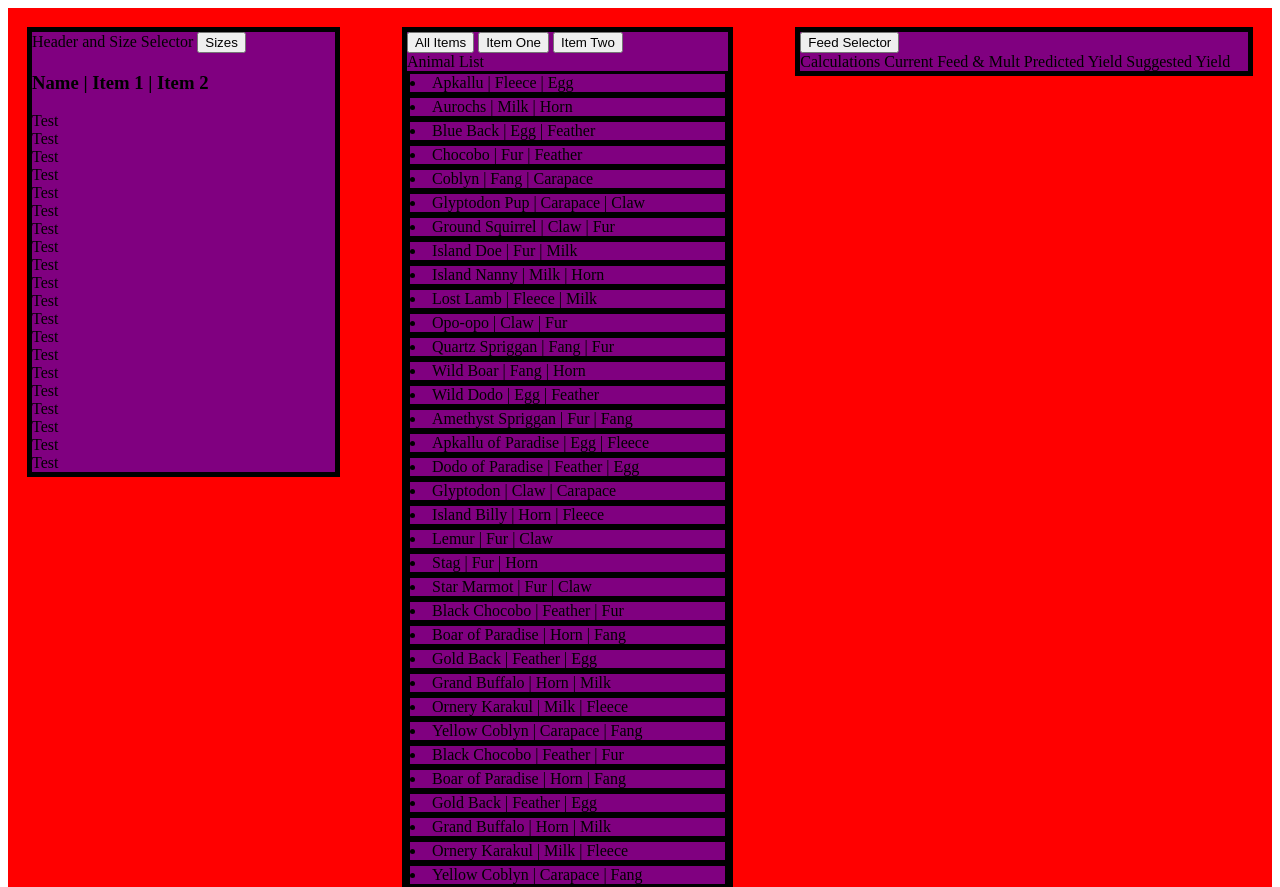
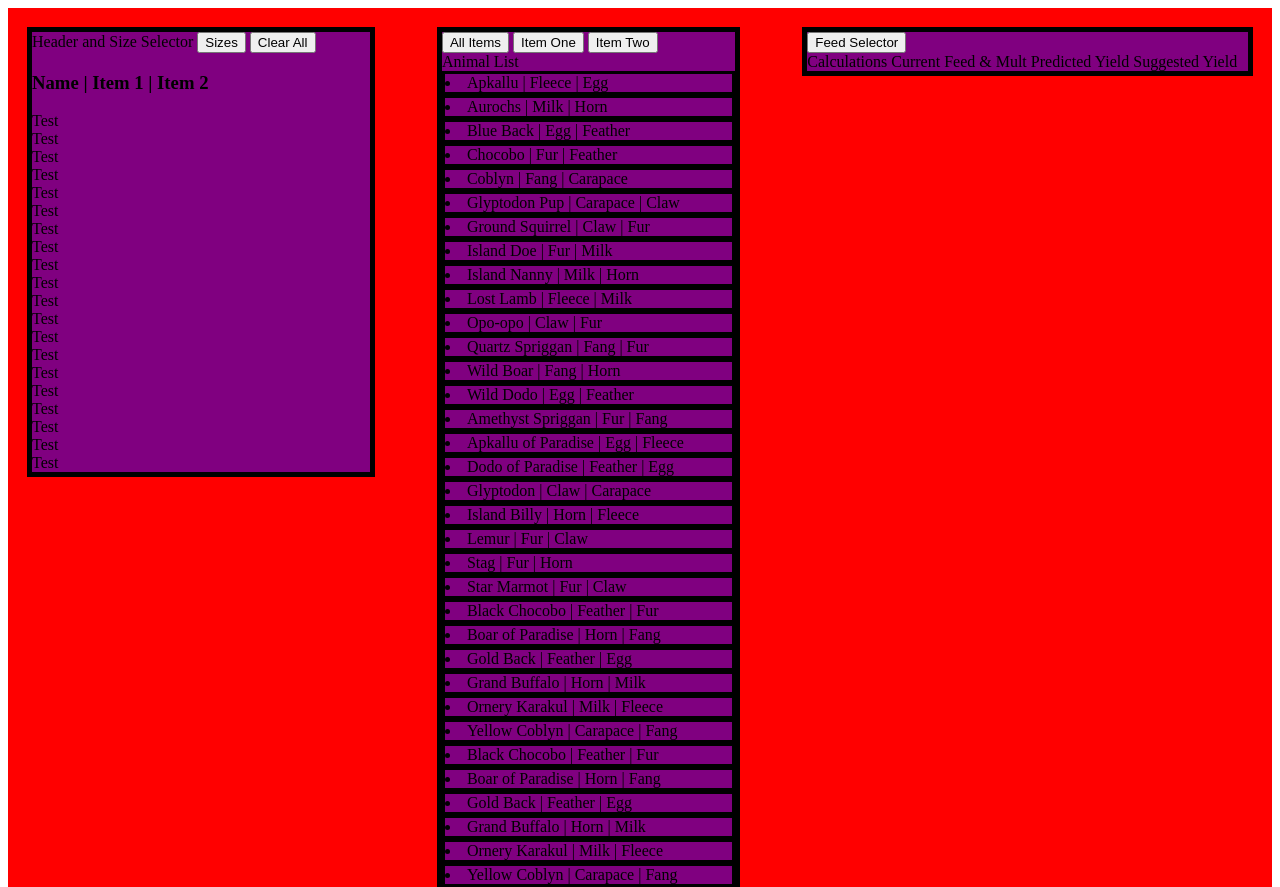
Before and after one commit to ErinLFalcone/website, a Django app: page /ffxiv/ in a window 1280 px wide. Shown: the top 887 px of the page. Run offline with Django 5.2, Linux system fonts and the light colour scheme; data comes from the database, SQL or seed files in the repository.

Commit message:
Clear buttons and bug fixes

```diff
--- a/websiteproject/ffxiv_tools/static/ffxiv_tools/js/dragdrop.js
+++ b/websiteproject/ffxiv_tools/static/ffxiv_tools/js/dragdrop.js
@@ -1,14 +1,17 @@
 const dragItems = document.querySelectorAll(".animal");
-
 var currentDragEl = null;
+var isDragging = false;
 
 // Function and loop below to add dragstart listener to initial
 // draggable items
 function addDragstart(item) {
     item.addEventListener("dragstart", (e) => {
+        isDragging = true;
         currentDragEl = e.currentTarget;
-        e.dataTransfer.setData("text/html", e.target.outerHTML);
-        e.dataTransfer.effectAllowed = "move";
+        const dataToDrag = e.target;
+        dataToDrag.classList.remove("drag-animal");
+        e.dataTransfer.setData("text/html", dataToDrag.outerHTML);
+        e.dataTransfer.effectAllowed = "copyMove";
     });
 };
 
@@ -35,7 +38,6 @@ function dropEvent(e) {
         e.currentTarget.innerHTML = dropHTML;
         e.currentTarget.classList.add("has-drop");
         addDragstart(e.currentTarget);
-
         if (currentDragEl.classList.contains("has-drop")) {
             while (currentDragEl.firstChild) {
                 currentDragEl.removeChild(currentDragEl.firstChild);
@@ -45,14 +47,17 @@ function dropEvent(e) {
         };
 
     } else {
-        currentDragEl.innerHTML = e.currentTarget.innerHTML;
+        if (currentDragEl.classList.contains("has-drop")) {
+            currentDragEl.innerHTML = e.currentTarget.innerHTML;
+        };
         e.currentTarget.innerHTML = dropHTML;
     };
+    isDragging = false;
 };
 
 // Adds initial drop listeners
 function dropCheck(e) {
-    if (e.dataTransfer.types.includes("text/html")) {
+    if (isDragging) {
         e.preventDefault();
     };
 };
@@ -79,3 +84,14 @@ animalList.addEventListener("click", (e) => {
         addDragstart(firstEmptySlot);
     };
 });
+
+// Clears filled slots, excludes slots with class passed as attribute
+function clearSlots(clearClass) {
+    const noneDisplaySlots = document.querySelectorAll("div.animal-slot.has-drop");
+    noneDisplaySlots.forEach((item) => {
+        if (!item.classList.contains(`${clearClass}`)) {
+            item.classList.remove("has-drop");
+            item.innerHTML = "cleared";
+        };
+    });
+};
--- a/websiteproject/ffxiv_tools/static/ffxiv_tools/js/dropdown.js
+++ b/websiteproject/ffxiv_tools/static/ffxiv_tools/js/dropdown.js
@@ -18,13 +18,13 @@ document.addEventListener('click', function(e) {
     if (dropDownClasses.includes(e.target.id.slice(0,-7))) {
         dropMenuToggle(`${e.target.id.slice(0,-7)}`);
         dropMenuClose(`${e.target.id.slice(0,-7)}`);
-    // Hides dropdown menus when clicked outside of
+    // Hides dropdown menus when clicked outside
     } else if (!e.target.classList.contains("drop-choice")) {
         dropMenuClose("dummy-class");
     };
 }, false);
 
-// Hides all options of base class, unhides based on dropdown selection
+// Hides all options of drop menu by class, then unhides dropdown selection
 function dropSelectFunction(dropMenuClass, dropSelectionClass) {
     var selectHideList = document.querySelectorAll(`.${dropMenuClass}`);
     selectHideList.forEach((item) => {
--- a/websiteproject/ffxiv_tools/templates/ffxiv_tools/pasture.html
+++ b/websiteproject/ffxiv_tools/templates/ffxiv_tools/pasture.html
@@ -15,11 +15,12 @@
                 <div class="dropdown">
                     <button class="drop-button" id="size-drop-button">Sizes</button>
                     <div class="drop-container" id="size-drop">
-                        <button onclick="dropSelectFunction('animal-slot', '.small')" class="drop-choice">Small</button>
-                        <button onclick="dropSelectFunction('animal-slot', '.medium')" class="drop-choice">Medium</button>
+                        <button onclick="dropSelectFunction('animal-slot', '.small'); clearSlots('small')" class="drop-choice">Small</button>
+                        <button onclick="dropSelectFunction('animal-slot', '.medium'); clearSlots('medium')" class="drop-choice">Medium</button>
                         <button onclick="dropSelectFunction('animal-slot', '.large')" class="drop-choice">Large</button>
                     </div>
                 </div>
+                <button onclick="clearSlots('all-slots')">Clear All</button>
             </div>
             <div>
                 <h3>Name | Item 1 | Item 2</h3>
@@ -45,27 +46,27 @@
                 <div class="dropdown">
                     <button class="drop-button" id="item-all-drop-button">All Items</button>
                     <div class="drop-container" id="item-all-drop">
-                        <button onclick="dropSelectFunction('animal', '.animal')" class="drop-choice" id="animal-show-all">Show All</button>
+                        <button onclick="dropSelectFunction('drag-animal', '.drag-animal')" class="drop-choice" id="animal-show-all">Show All</button>
                         {% for item in item_list %}
-                            <button onclick="dropSelectFunction('animal', '.{{ item.item_name }}1, .{{ item.item_name }}2')" class="drop-choice" id="{{ item.item_name }}-all">{{ item.item_name }}</button>
+                            <button onclick="dropSelectFunction('drag-animal', '.{{ item.item_name }}1, .{{ item.item_name }}2')" class="drop-choice" id="{{ item.item_name }}-all">{{ item.item_name }}</button>
                         {% endfor %}
                     </div>
                 </div>
                 <div class="dropdown">
                     <button class="drop-button" id="item1-drop-button">Item One</button>
                     <div class="drop-container" id="item1-drop">
-                        <button onclick="dropSelectFunction('animal', '.animal')" class="drop-choice" id="animal-show-one">Show All</button>
+                        <button onclick="dropSelectFunction('drag-animal', '.drag-animal')" class="drop-choice" id="animal-show-one">Show All</button>
                         {% for item in item_list %}
-                            <button onclick="dropSelectFunction('animal', '.{{ item.item_name }}1')" class="drop-choice" id="{{ item.item_name }}-one">{{ item.item_name }}</button>
+                            <button onclick="dropSelectFunction('drag-animal', '.{{ item.item_name }}1')" class="drop-choice" id="{{ item.item_name }}-one">{{ item.item_name }}</button>
                         {% endfor %}
                     </div>
                 </div>
                 <div class="dropdown">
                     <button class="drop-button" id="item2-drop-button">Item Two</button>
                     <div class="drop-container" id="item2-drop">
-                        <button onclick="dropSelectFunction('animal', '.animal')" class="drop-choice" id="animal-show-two">Show All</button>
+                        <button onclick="dropSelectFunction('drag-animal', '.drag-animal')" class="drop-choice" id="animal-show-two">Show All</button>
                         {% for item in item_list %}
-                            <button onclick="dropSelectFunction('animal', '.{{ item.item_name }}2')" class="drop-choice" id="{{ item.item_name }}-two">{{ item.item_name }}</button>
+                            <button onclick="dropSelectFunction('drag-animal', '.{{ item.item_name }}2')" class="drop-choice" id="{{ item.item_name }}-two">{{ item.item_name }}</button>
                         {% endfor %}
                     </div>
                 </div>
@@ -74,7 +75,7 @@
             <div class="animal-list">
                 Animal List
                 {% for animal in animal_list %}
-                    <li draggable="true" class="animal {{ animal.item_1 }}1 {{ animal.item_2 }}2">
+                    <li draggable="true" class="animal drag-animal {{ animal.item_1 }}1 {{ animal.item_2 }}2">
                         {{ animal.animal_name }} |
                         {{ animal.item_1 }} |
                         {{ animal.item_2 }}
```
